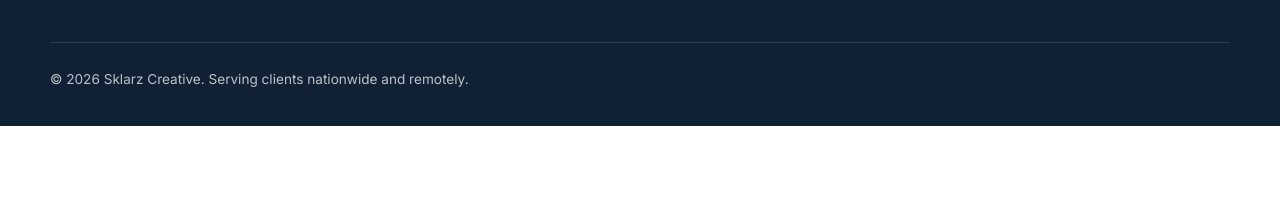
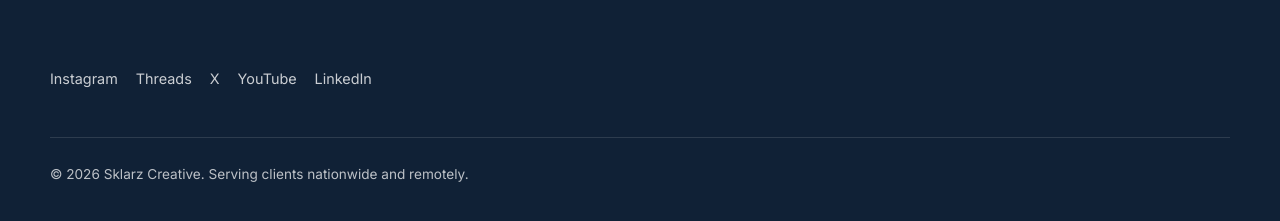
Before and after one commit to Sklarzcreative/Sklarzcreative-website, a plain HTML site: page Index.html in a window 1280 px wide. Shown: the part 5490-5711 px from the top of the page. Before the commit the page ends 5616 px from the top, so only its background shows below. Drawn offline with Linux system fonts and the light colour scheme; a web font is replaced by a local one.

Commit message:
Add social links to homepage footer

```diff
--- a/Index.html
+++ b/Index.html
@@ -621,6 +621,23 @@
       color: var(--gold-light);
     }
 
+    .social-links {
+  display: flex;
+  flex-wrap: wrap;
+  gap: 18px;
+  margin-top: 20px;
+}
+
+.social-links a {
+  color: rgba(255, 255, 255, 0.78);
+  font-size: 0.9rem;
+  text-decoration: none;
+}
+
+.social-links a:hover {
+  color: var(--gold-light);
+}
+
     .copyright {
       padding-top: 25px;
       border-top: 1px solid rgba(255, 255, 255, 0.12);
@@ -704,6 +721,11 @@
 
       .button {
         width: 100%;
+      }
+
+      .social-links {
+  flex-direction: column;
+  gap: 12px;
       }
 
       .intro,
@@ -1160,6 +1182,48 @@
           </a>
         </nav>
 
+        <nav class="social-links" aria-label="Social media links">
+  <a
+    href="https://www.instagram.com/sklarzcreative/"
+    target="_blank"
+    rel="noopener"
+  >
+    Instagram
+  </a>
+
+  <a
+    href="https://www.threads.com/@sklarzcreative"
+    target="_blank"
+    rel="noopener"
+  >
+    Threads
+  </a>
+
+  <a
+    href="https://x.com/Sklarzcreative"
+    target="_blank"
+    rel="noopener"
+  >
+    X
+  </a>
+
+  <a
+    href="https://www.youtube.com/@SklarzCreative"
+    target="_blank"
+    rel="noopener"
+  >
+    YouTube
+  </a>
+
+  <a
+    href="https://www.linkedin.com/in/cassandra-sklarz"
+    target="_blank"
+    rel="noopener"
+  >
+    LinkedIn
+  </a>
+        </nav>
+
       </div>
 
       <div class="copyright">
```
